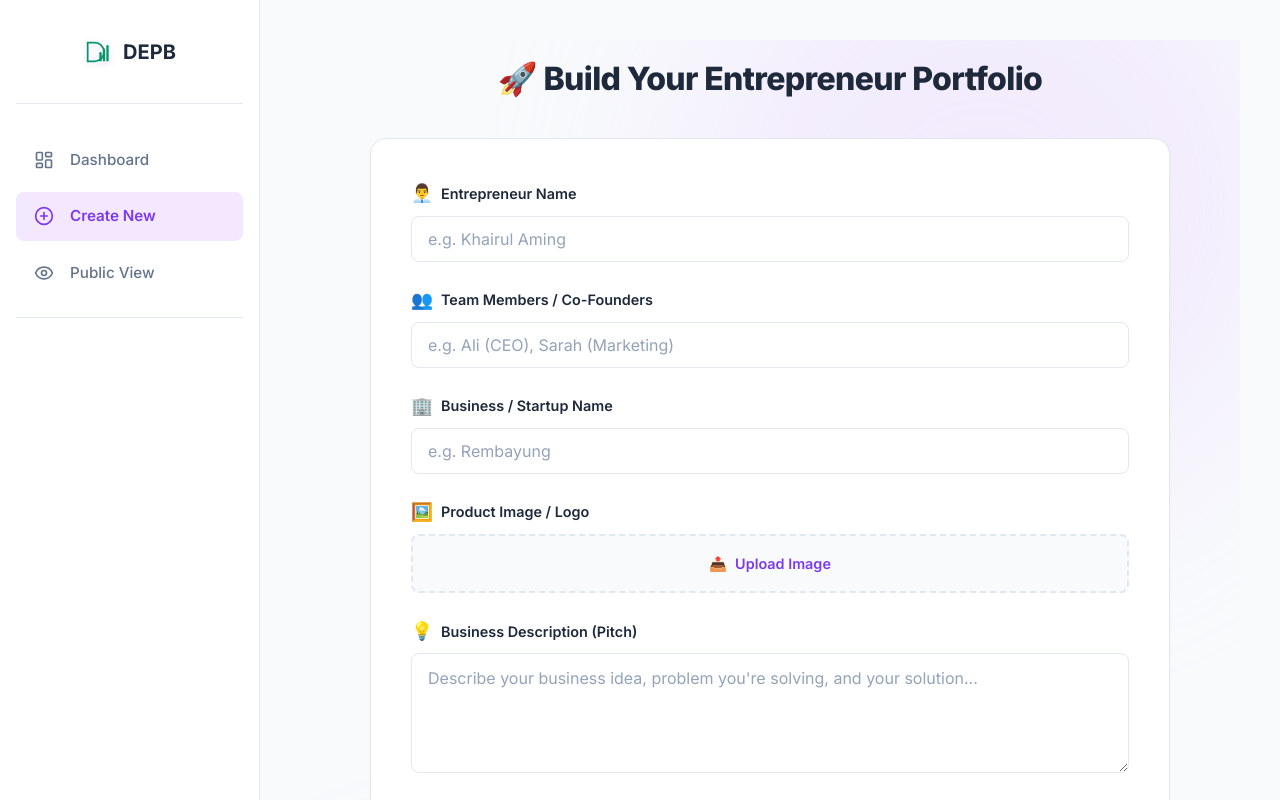
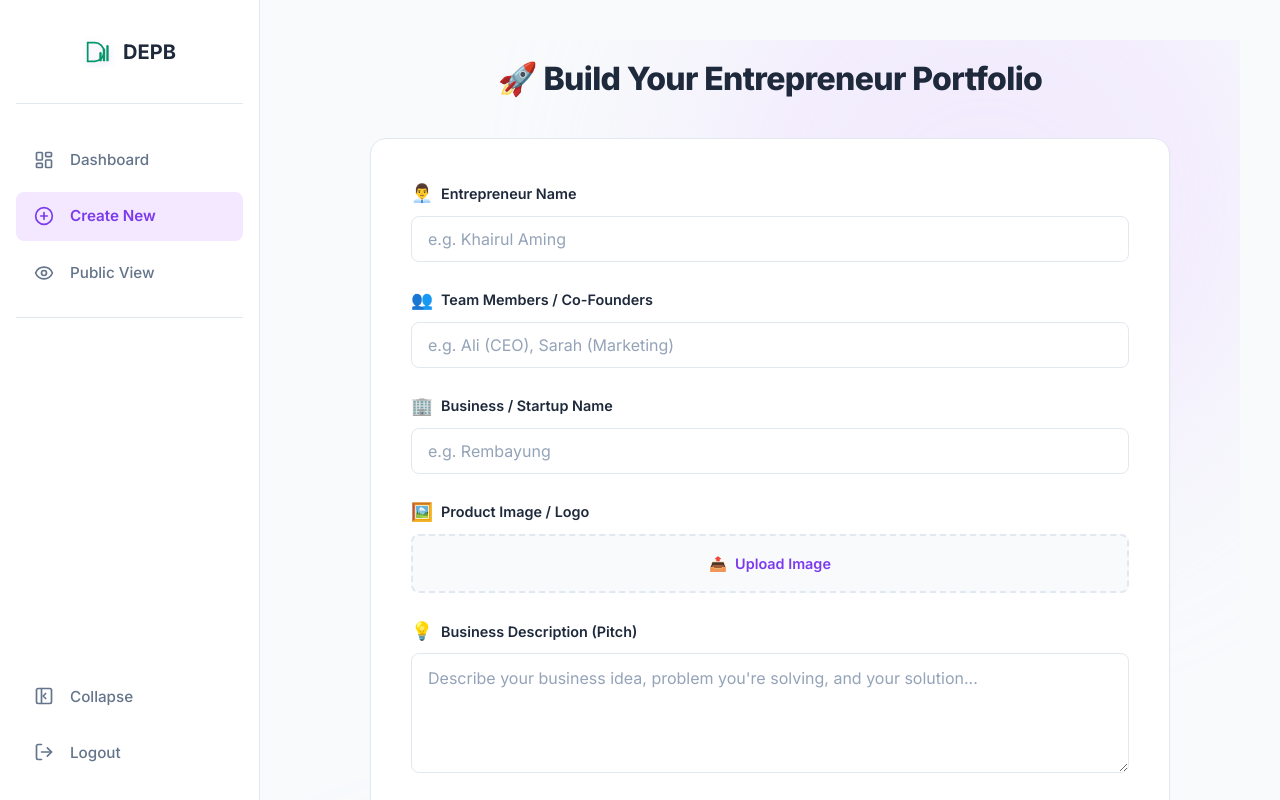
Before and after one commit to mondayrx8/dummytest2, a React (Vite) app in the folder client/: page /create in a window 1280 px wide. Shown: the top 800 px of the page. Built offline with nearby package versions, Linux system fonts and the light colour scheme; no server answers; sample sign-in values are in the browser's storage.

Commit message:
Adjust Container v5

```diff
--- a/client/src/components/Sidebar.css
+++ b/client/src/components/Sidebar.css
@@ -1,11 +1,11 @@
 /* ========== Modern Sidebar - Redesign 2026 ========== */
-/* DOCUMENT FLOW: No internal scroll, browser window scrolls */
+/* NUCLEAR: Sticky sidebar, no internal scroll */
 .modern-sidebar {
-    position: sticky;
+    position: sticky !important;
     top: 0;
     width: var(--sidebar-width);
-    min-height: 100vh;
-    /* Minimum height, can grow */
+    height: 100vh !important;
+    /* Height of screen */
     flex-shrink: 0;
     background: white;
     display: flex;
@@ -14,8 +14,8 @@
     z-index: 1000;
     font-family: var(--font-sans);
     border-right: 1px solid var(--border-color);
-    overflow: visible !important;
-    /* FORCE: No sidebar scroll */
+    overflow: hidden !important;
+    /* Block sidebar internal scrollbar */
     transition: width 0.3s cubic-bezier(0.4, 0, 0.2, 1);
 }
 
--- a/client/src/styles.css
+++ b/client/src/styles.css
@@ -69,13 +69,13 @@
   /* If we add a top header later */
 }
 
-/* Layout Shell - DOCUMENT FLOW (No Internal Scroll) */
+/* Layout Shell - NUCLEAR FIX */
 .app-layout {
   display: flex;
-  height: auto;
+  width: 100%;
   min-height: 100vh;
   overflow: visible !important;
-  /* FORCE: No container scroll */
+  /* No internal scrollbar track */
   background-color: var(--bg-off-white);
 }
 
@@ -83,13 +83,12 @@
   width: var(--sidebar-width-collapsed);
 }
 
-/* Main Content Area - DOCUMENT FLOW */
+/* Main Content Area - Fully Fluid */
 .main-content-area {
   flex: 1;
-  height: auto;
-  min-height: auto;
+  width: 100%;
+  height: auto !important;
   overflow: visible !important;
-  /* FORCE: Content grows window, no box scroll */
   padding: 40px;
 }
 
@@ -124,28 +123,23 @@
   padding: 0;
 }
 
-/* NUCLEAR RESET: Single Browser Scrollbar */
-html {
-  height: auto;
-  min-height: 100%;
-  overflow-x: hidden;
-  overflow-y: visible;
-  /* Browser window handles vertical scroll */
+/* NUCLEAR ABSOLUTE RESET */
+html,
+body,
+#root,
+.app-container {
+  height: auto !important;
+  min-height: 100% !important;
+  margin: 0;
+  padding: 0;
+  overflow-x: hidden !important;
+  overflow-y: visible !important;
+  /* Force browser window to take over */
 }
 
 body {
-  height: auto;
-  min-height: 100%;
-  overflow-x: hidden;
-  overflow-y: scroll;
-  /* Force window scrollbar */
-}
-
-#root {
-  height: auto;
-  min-height: 100%;
-  overflow: visible;
-  /* Let content flow naturally */
+  overflow-y: scroll !important;
+  /* Keep gutter to prevent layout shift */
 }
 
 body {
```
